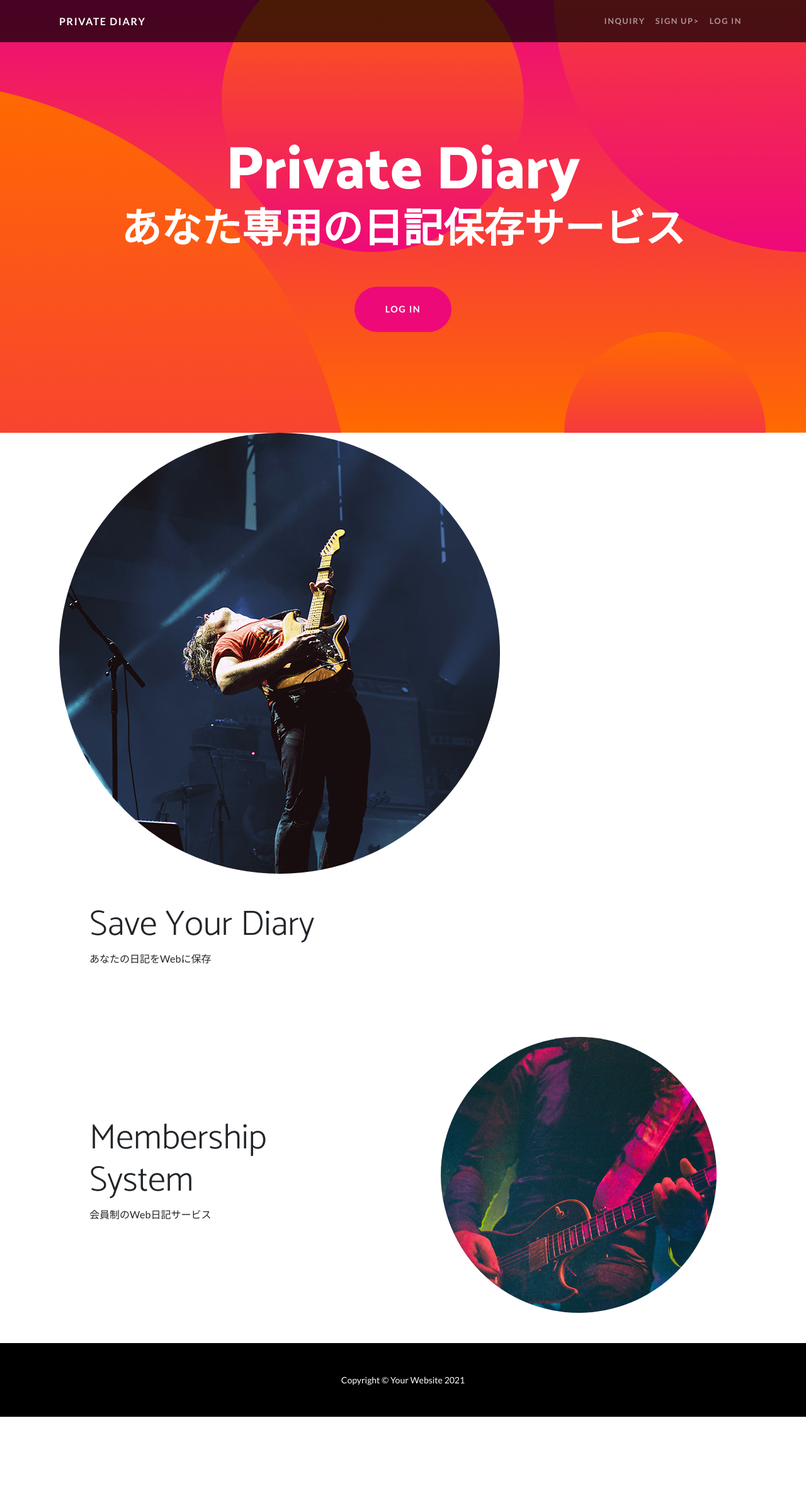
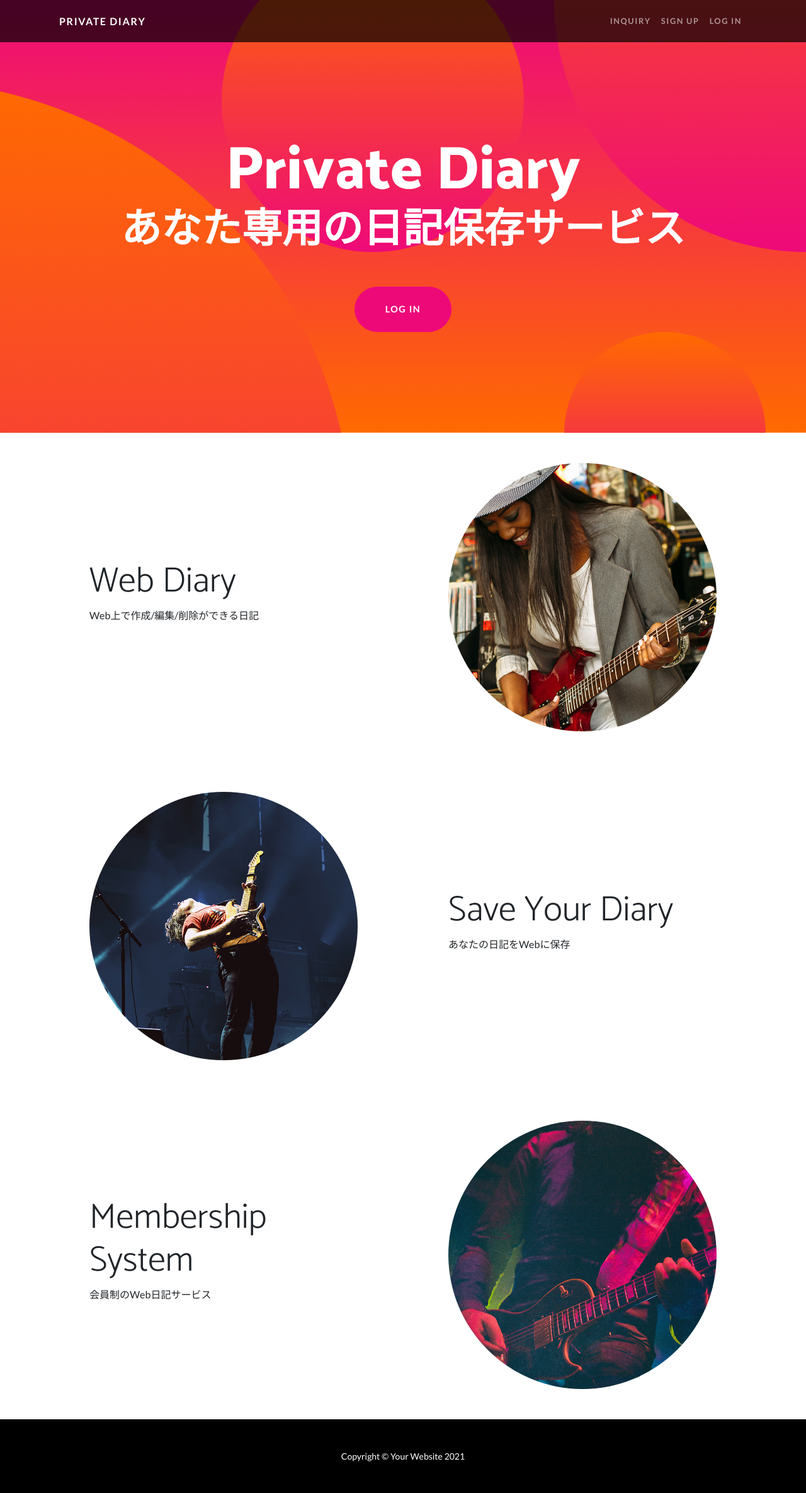
Before and after one commit to fuji12141007/private_diary, a Django app: template diary/templates/index.html in a window 1280 px wide. Shown: the whole page at 63% size. Before the commit the page ends 2249 px from the top, so only its background shows below. Run offline with Django 3.2, Linux system fonts and the light colour scheme; the template is opened without the code that fills it, so the values that code supplies are empty; some libraries are stand-ins or nearby versions.

Commit message:
メディアファイルを使えるようにする

```diff
--- a/accounts/templates/account/email_confirm.html
+++ b/accounts/templates/account/email_confirm.html
@@ -12,7 +12,8 @@
             {% if confirmation %}
             <p>ユーザー登録を確定にするには、以下のボタンを押してください。</p>
 
-            <form method="post" action="{% url 'account_confirm_email' confiramation.key %}">
+            <form method="post" action="{% url 'account_confirm_email' confirmation.key %}">
+                {% csrf_token %}
                 <button class="btn btn-primary" type="submit">確定</button>
             </form>
         {% else %}
--- a/accounts/templates/account/signup.html
+++ b/accounts/templates/account/signup.html
@@ -3,7 +3,7 @@
 
 {% block head_title %}サインアップ | Private Diary{% endblock %}
 
-{% block content %}
+{% block contents %}
 <div class="container">
   <div class="row">
     <div class="my-div-style">
@@ -11,7 +11,7 @@
       <form method="post" action="{% url 'account_signup' %}">
         {% csrf_token %}
 
-        {{% form.as_p %}}
+        {{ form.as_p }}
 
         {% if redirect_field_value %}
           <input type="hidden" name="{{redirect_field_name}}" value="{{redirect_field_value}}" />
--- a/diary/templates/base.html
+++ b/diary/templates/base.html
@@ -29,12 +29,19 @@
                         </li>
                     </ul>
                     <ul class="navbar-nav ml-auto">
-                        <li class="nav-item">
-                            <a class="nav-link" href="#">Sign Up></a>
+                        {% if user.is_authenticated %}
+                         <li class="nav-item">
+                            <a class="nav-link" href="{% url 'account_logout' %}">Log Out></a>
                             </li>
-                            <li class="nav-item">
-                                <a class="nav-link" href="#">Log In</a>
+                        {% else %}
+                            <li class="nav-item {% block active_signup %}{% endblock %}">
+                                <a class="nav-link" href="{% url 'account_signup'%}">Sign Up</a>
                             </li>
+                            <li class="nav-item{% block active_login %}{% endblock %}">
+                                <a class="nav-link" href="{% url 'account_login' %}">Log In</a>
+                            </li>
+                            {% endif %}
+                    </ul>
                 </div>
             </div>
         </nav>
--- a/diary/templates/index.html
+++ b/diary/templates/index.html
@@ -2,16 +2,17 @@
 
 {% load static %}
 
-{% block title %}Web上にあなた専用の日記ページを保存できるサービス | Private Diary{% endblock %}
+{% block title %}Web上にあなた専用の日記ページを保存できる
+サービス | Private Diary{% endblock %}
 
-{% block header %}
+{%block header%}
 
 <header class="masthead text-center text-white">
     <div class="masthead-content">
         <div class="container">
             <h1 class="masthead-heading mb-0">Private Diary</h1>
-                    <h2 class="masthead-subheading mb-0">あなた専用の日記保存サービス</h2>
-                    <a class="btn btn-primary btn-xl rounded-pill mt-5" href="#">LOG IN</a>
+            <h2 class="masthead-subheading mb-0"> あなた専用の日記保存サービス</h2>
+            <a href="{% url 'account_login' %}" class="btn btn-primary btn-xl rounded-pill mt-5">LOG IN</a>
         </div>
     </div>
     <div class="bg-circle-1 bg-circle"></div>
@@ -19,14 +20,32 @@
     <div class="bg-circle-3 bg-circle"></div>
     <div class="bg-circle-4 bg-circle"></div>
 </header>
-{% endblock %}
+{%endblock%}
 {% block contents %}
 <section>
     <div class="container">
-                <div class="row align-items-center">
-                    <div class="col-lg-6>
+        <div class="row gx-5 align-items-center">
+            <div class="col-lg-6 order-lg-2">
+                <div class="p-5"><img class="img-fluid rounded-circle" src="{% static 'assets/img/01.jpg' %}"
+                        alt="..." />
+                </div>
+            </div>
+            <div class="col-lg-6 order-lg-1">
                 <div class="p-5">
-                            <img class="img-fluid rounded-circle" src="{% static 'img/02.jpg' %}" alt="" />
+                    <h2 class="display-4">Web Diary</h2>
+                    <p>Web上で作成/編集/削除ができる日記</p>
+                </div>
+            </div>
+        </div>
+    </div>
+</section>
+
+<section>
+    <div class="container">
+        <div class="row gx-5 align-items-center">
+            <div class="col-lg-6">
+                <div class="p-5"><img class="img-fluid rounded-circle" src="{% static 'assets/img/02.jpg' %}"
+                        alt="..." />
                 </div>
             </div>
             <div class="col-lg-6">
@@ -38,11 +57,14 @@
         </div>
     </div>
 </section>
+
 <section>
     <div class="container">
-                <div class="row align-items-center">
+        <div class=" row gx-5 align-items-center">
             <div class="col-lg-6 order-lg-2">
-                        <div class="p-5"><img class="img-fluid rounded-circle" src="{% static 'img/03.jpg' %}" alt="" /></div>
+                <div class="p-5">
+                    <img class="img-fluid rounded-circle" src="{% static 'assets/img/03.jpg' %}" alt="..." />
+                </div>
             </div>
             <div class="col-lg-6 order-lg-1">
                 <div class="p-5">
```
Also changed, not shown: accounts/templates/account/login.html (+20 -18 lines), config/settings.py (+13 -0 lines), diary/urls.py (+10 -5 lines). Lines whose indentation alone changed are shown as unchanged.
